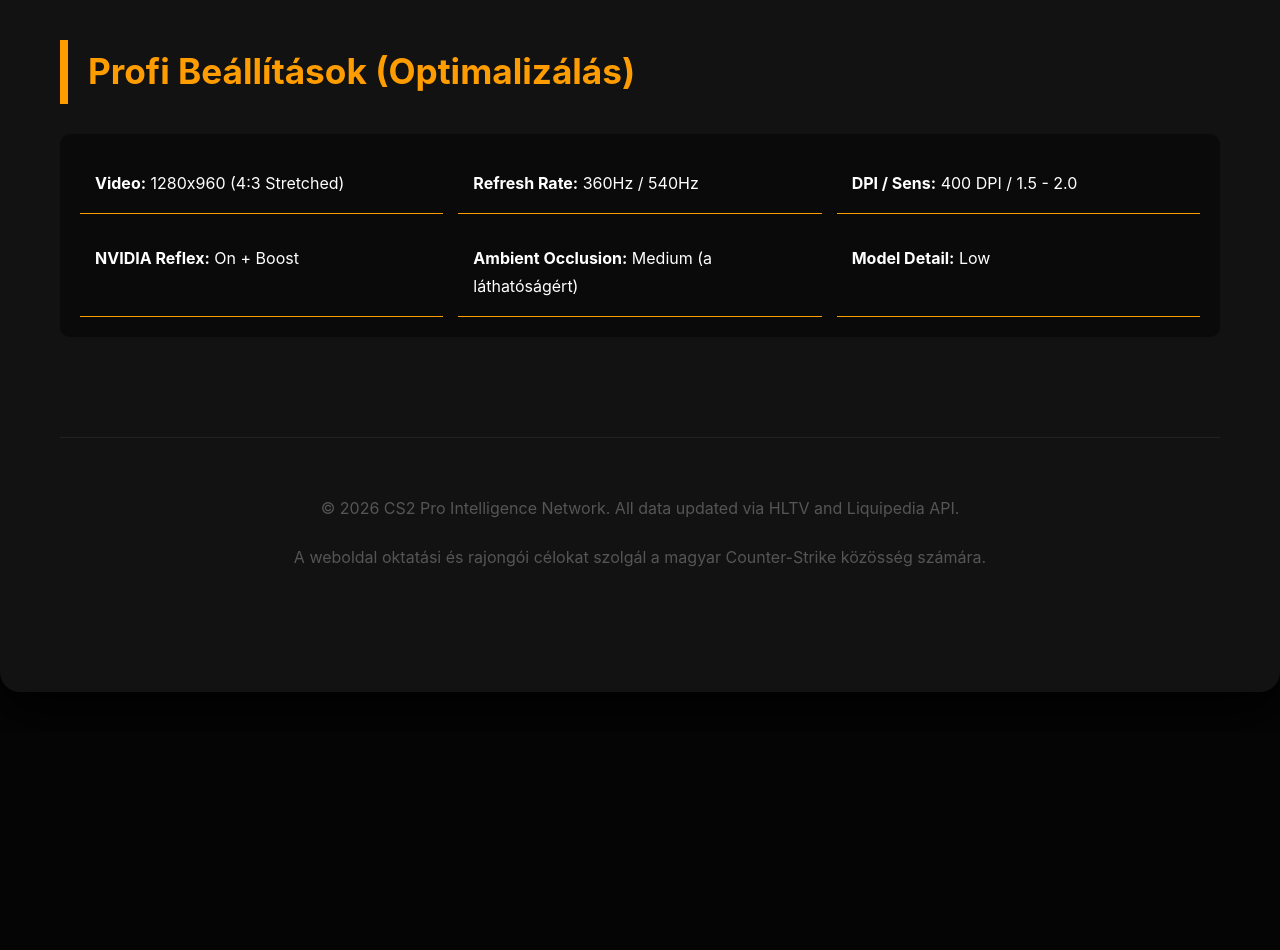
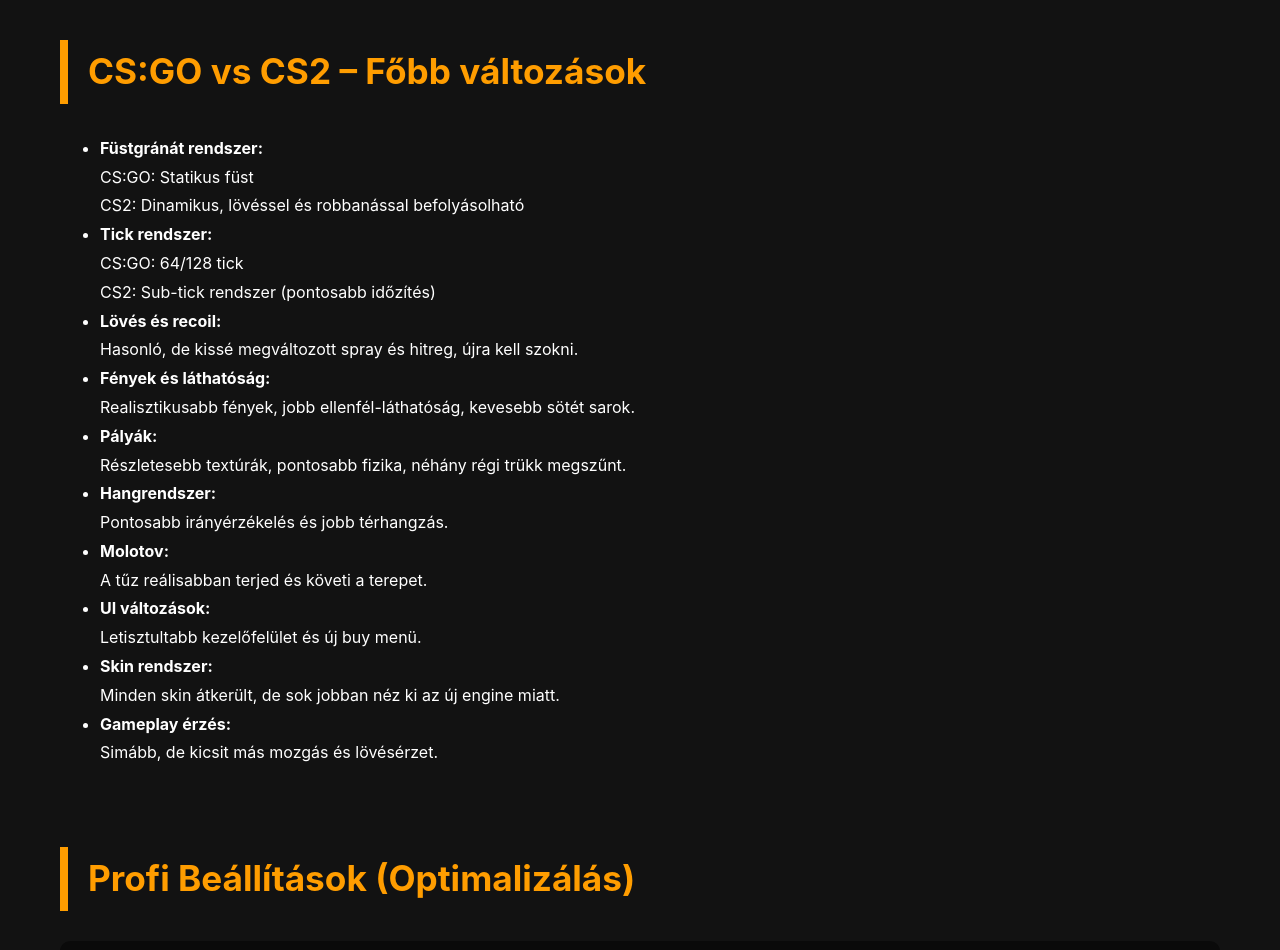
Before and after one commit to bodorerik/ikt-project, a plain HTML site: page index2.html in a window 1280 px wide. Shown: the part 3880-4830 px from the top of the page. Before the commit the page ends 4612 px from the top, so only its background shows below. Drawn offline with Linux system fonts and the light colour scheme.

Commit message:
cooking2

```diff
--- a/index2.html
+++ b/index2.html
@@ -247,6 +247,66 @@
         </div>
     </div>
 
+
+<div class="section">
+    <h2>CS:GO vs CS2 – Főbb változások</h2>
+
+    <ul>
+        <li>
+            <strong>Füstgránát rendszer:</strong><br>
+            CS:GO: Statikus füst<br>
+            CS2: Dinamikus, lövéssel és robbanással befolyásolható
+        </li>
+
+        <li>
+            <strong>Tick rendszer:</strong><br>
+            CS:GO: 64/128 tick<br>
+            CS2: Sub-tick rendszer (pontosabb időzítés)
+        </li>
+
+        <li>
+            <strong>Lövés és recoil:</strong><br>
+            Hasonló, de kissé megváltozott spray és hitreg, újra kell szokni.
+        </li>
+
+        <li>
+            <strong>Fények és láthatóság:</strong><br>
+            Realisztikusabb fények, jobb ellenfél-láthatóság, kevesebb sötét sarok.
+        </li>
+
+        <li>
+            <strong>Pályák:</strong><br>
+            Részletesebb textúrák, pontosabb fizika, néhány régi trükk megszűnt.
+        </li>
+
+        <li>
+            <strong>Hangrendszer:</strong><br>
+            Pontosabb irányérzékelés és jobb térhangzás.
+        </li>
+
+        <li>
+            <strong>Molotov:</strong><br>
+            A tűz reálisabban terjed és követi a terepet.
+        </li>
+
+        <li>
+            <strong>UI változások:</strong><br>
+            Letisztultabb kezelőfelület és új buy menü.
+        </li>
+
+        <li>
+            <strong>Skin rendszer:</strong><br>
+            Minden skin átkerült, de sok jobban néz ki az új engine miatt.
+        </li>
+
+        <li>
+            <strong>Gameplay érzés:</strong><br>
+            Simább, de kicsit más mozgás és lövésérzet.
+        </li>
+    </ul>
+</div>
+
+
     <h2>Profi Beállítások (Optimalizálás)</h2>
     <div class="settings-grid">
         <div class="setting-card">
@@ -275,5 +335,7 @@
     </footer>
 </div>
 
+
+
 </body>
 </html>
```
